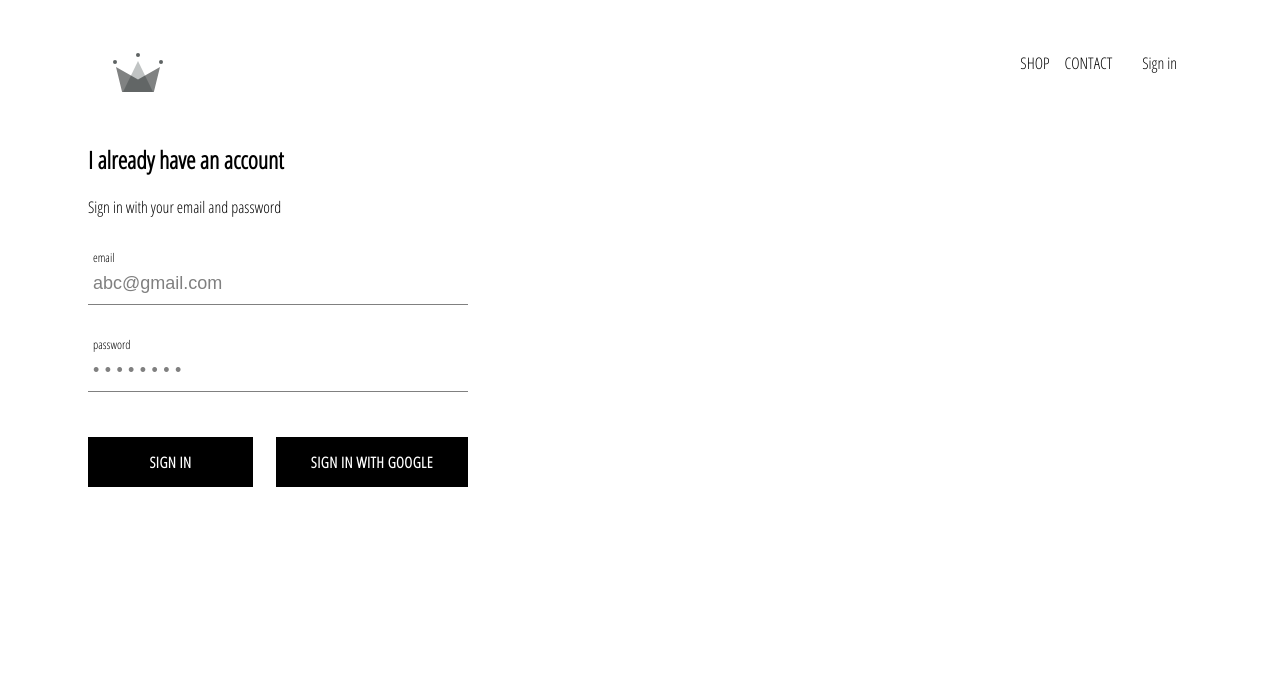
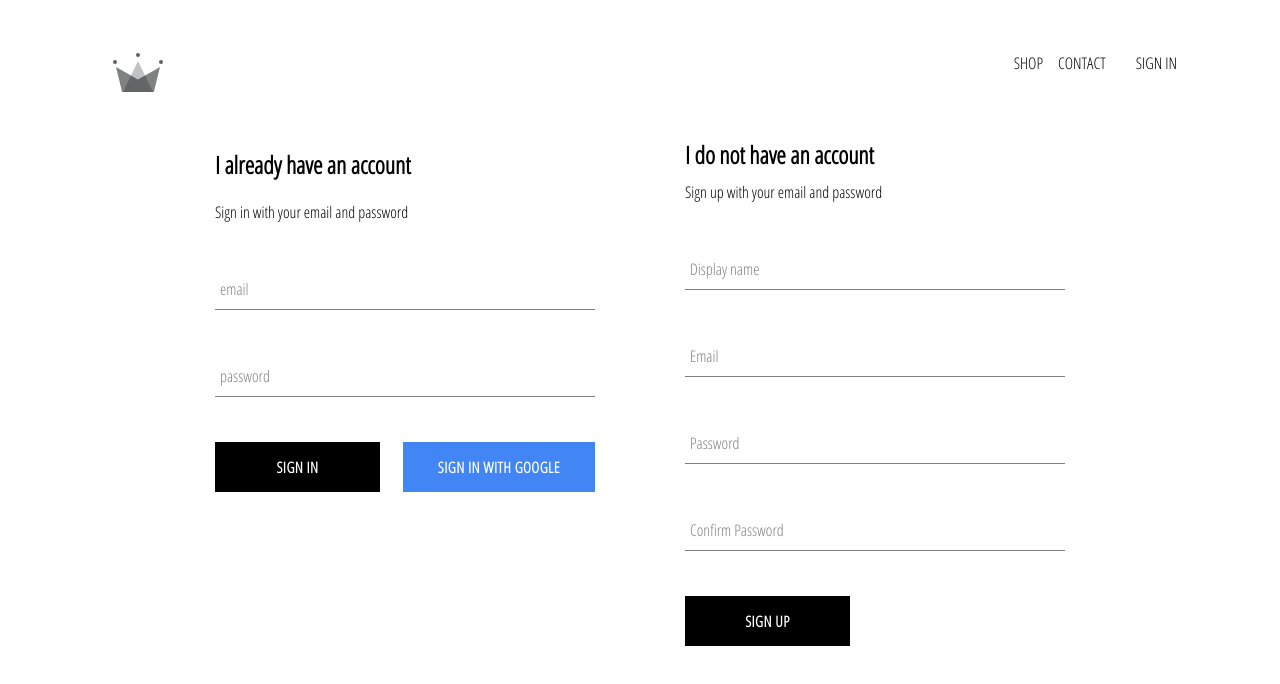
Before and after one commit to Addy2012/Lootlo, a React app: page /signinsignup in a window 1280 px wide. Shown: the top 684 px of the page. Built offline with nearby package versions, Linux system fonts and the light colour scheme; no server answers.

Commit message:
login signup functionality done

```diff
--- a/src/App.js
+++ b/src/App.js
@@ -5,7 +5,7 @@
 import ShopPage from './pages/shop/shop';
 import Header from './components/header/header';
 import SignInAndSignUpPage from './pages/sign-in-and-sign-up/sign-in-and-sign-up';
-import { auth } from './firebase/firebase.util';
+import { auth , createUserProfileDocument } from './firebase/firebase.util';
 
 class App extends Component {
   constructor(){
@@ -17,12 +17,23 @@
   unSubscribeFromAuth=null
 
   componentDidMount(){
-    this.unSubscribeFromAuth=auth.onAuthStateChanged(user =>{
-      this.setState({
-        currentUser:user
-      })
-      console.log(user);
-      })
+    this.unSubscribeFromAuth=auth.onAuthStateChanged(async userAuth =>{
+      if(userAuth){
+        const userRef = await createUserProfileDocument(userAuth);
+        userRef.onSnapshot(snapShot => {
+          this.setState({
+            currentUser:{
+              id : snapShot.id,
+              ...snapShot.data()
+            }
+          })
+        });
+      }
+
+
+
+      this.setState({ currentUser:userAuth });
+    });
   }
 
   componentWillUnmount(){
--- a/src/components/custom-button/custom-button.css
+++ b/src/components/custom-button/custom-button.css
@@ -19,7 +19,7 @@
     color: black;
     border: 1px solid black;
 }
-.custom-button .google-sign-in{
+.google-sign-in{
     background-color: #4285f4;
     color: white;
 }
--- a/src/components/header/header.js
+++ b/src/components/header/header.js
@@ -20,7 +20,7 @@
             {
                 currentUser ?
                 (<div className="option" onClick={()=>auth.signOut()}>SIGN OUT</div>) :
-                (<Link to='./signinsignup'  className="option">Sign in</Link>)
+                (<Link to='./signinsignup'  className="option">SIGN IN</Link>)
             }
         </div>
     </div>
--- a/src/components/signIn/signIn.js
+++ b/src/components/signIn/signIn.js
@@ -2,27 +2,40 @@
 import './signIn.css';
 import FormInput from '../formInput/form-Input';
 import CustomButton from '../custom-button/custom-button';
-import { signInWithGoogle } from '../../firebase/firebase.util';
+import { auth,signInWithGoogle } from '../../firebase/firebase.util';
 
 class SignIn extends Component {
     constructor(props){
         super(props)
         this.state={
-            email:"abc@gmail.com",
-            password:"Addy@123"
+            email:"",
+            password:""
         }
     }
-    handleSubmit=event=>{
+    handleSubmit=async event=>{
         event.preventDefault();
-        this.setState({
-            email:"",
-            password:""
-        })
+        const { email, password } = this.state;
+
+        try {
+            await auth.signInWithEmailAndPassword(email,password)
+            this.setState({ email:"",password:""})
+        } catch (error) {
+            console.log(error)
+        }
+        // await auth.signInWithEmailAndPassword(email,password)
+        // .then(function(userSingInned){
+        //     alert("signup successful")
+        // })
+        // .catch(function(error){
+        //     alert("there is an error")
+        // })
+
+
     }
-    handleChange=event=>{
+    handleChange= event =>{
         const { name , value} = event.target
         this.setState({
-            [name]:value
+            [name] : value
         })
     }
     render() {
@@ -44,7 +57,7 @@
                     handleChange={this.handleChange}
                     required />
                     <div className="buttons">
-                        <CustomButton type="submit">Sign In</CustomButton>
+                        <CustomButton type="submit">SIGN IN</CustomButton>
                         <CustomButton onClick={signInWithGoogle} isGoogleSignIn>
                             Sign in with Google
                         </CustomButton>
--- a/src/components/signUp/signUp.css
+++ b/src/components/signUp/signUp.css
@@ -0,0 +1,8 @@
+.sign-up {
+    display: flex;
+    flex-direction: column;
+    width: 380px;
+}
+.sign-up .title {
+    margin: 10px 0;
+}
--- a/src/components/signUp/signUp.js
+++ b/src/components/signUp/signUp.js
@@ -1,10 +1,91 @@
 import React, { Component } from 'react';
+import { auth , createUserProfileDocument } from '../../firebase/firebase.util';
+
 import './signUp.css';
+import FormInput from '../formInput/form-Input';
+import CustomButton from '../custom-button/custom-button';
 class signUp extends Component {
+    constructor(){
+        super();
+        this.state={
+            displayName:'',
+            email:'',
+            password:'',
+            confirmPassword:''
+        }
+    }
+    handleChange=event=>{
+        const { name , value} = event.target
+        this.setState({
+            [name]:value
+        })
+    }
+    handleSubmit=async event=> {
+        event.preventDefault()
+        const { displayName ,email ,password ,confirmPassword}=this.state
+        if(password!==confirmPassword){
+            alert("Password is not same")
+            return
+        }
+        try {
+            const { user } = await auth.createUserWithEmailAndPassword(
+                email,
+                password
+            )
+            createUserProfileDocument(user,  {displayName}  )
+
+            this.setState({
+                displayName:'',
+                email:'',
+                password:'',
+                confirmPassword:''
+            })
+
+        } catch (error) {
+            console.log("Error is "+error);
+        }
+    }
     render() {
+        const { displayName ,email ,password ,confirmPassword}=this.state
         return (
-            <div>
-
+            <div className='sign-up'>
+                <h2 className='title'>I do not have an account</h2>
+                <span>Sign up with your email and password</span>
+                <form className='sign-up-form' onSubmit={this.handleSubmit}>
+                    <FormInput
+                        type='text'
+                        name='displayName'
+                        value={displayName}
+                        onChange={this.handleChange}
+                        label='Display name'
+                        required
+                    />
+                    <FormInput
+                        type='email'
+                        name='email'
+                        value={email}
+                        onChange={this.handleChange}
+                        label='Email'
+                        required
+                    />
+                    <FormInput
+                        type='password'
+                        name='password'
+                        value={password}
+                        onChange={this.handleChange}
+                        label='Password'
+                        required
+                    />
+                    <FormInput
+                        type='password'
+                        name='confirmPassword'
+                        value={confirmPassword}
+                        onChange={this.handleChange}
+                        label='Confirm Password'
+                        required
+                    />
+                    <CustomButton type='submit'>Sign Up</CustomButton>
+                </form>
             </div>
         );
     }
--- a/src/firebase/firebase.util.js
+++ b/src/firebase/firebase.util.js
@@ -12,13 +12,42 @@
     appId: "1:700474461605:web:0240e755c192931eaf6c4c",
     measurementId: "G-20R4T5D0ZZ"
   };
-
 firebase.initializeApp(config);
 
+export const createUserProfileDocument = async (userAuth, additionalData)=>{
+  if(!userAuth) return;
+
+  const userRef = firestore.doc(`users/${userAuth.uid}`);
+
+  const snapshot = await userRef.get();
+
+  if (!snapshot.exists){
+    const { displayName, email } = userAuth;
+    const createdAt= new Date();
+
+    try {
+      await userRef.set({
+        displayName,
+        email,
+        createdAt,
+        ...additionalData
+      });
+    } catch (error) {
+      console.log(error)
+    }
+
+  }
+  return userRef;
+}
+
 export const auth=firebase.auth();
+
 export const firestore=firebase.firestore();
 
 const provider = new firebase.auth.GoogleAuthProvider();
+
 provider.setCustomParameters({ prompt: 'select_account' });
-export const signInWithGoogle = () => auth.signInWithPopup(provider)
+
+export const signInWithGoogle = () => auth.signInWithPopup(provider);
+
 export default firebase;
--- a/src/pages/sign-in-and-sign-up/sign-in-and-sign-up.css
+++ b/src/pages/sign-in-and-sign-up/sign-in-and-sign-up.css
@@ -0,0 +1,6 @@
+.sign-in-and-sign-up {
+    width: 850px;
+    display: flex;
+    justify-content: space-between;
+    margin: 30px auto;
+  }
--- a/src/pages/sign-in-and-sign-up/sign-in-and-sign-up.js
+++ b/src/pages/sign-in-and-sign-up/sign-in-and-sign-up.js
@@ -1,10 +1,14 @@
 import React from 'react';
 import './sign-in-and-sign-up.css';
 import SignIn from '../../components/signIn/signIn';
+import SignUp from '../../components/signUp/signUp';
 
 
 const SignInAndSignUpPage=()=>(
-    <SignIn />
+    <div className='sign-in-and-sign-up'>
+        <SignIn />
+        <SignUp />
+    </div>
 )
 
 export default SignInAndSignUpPage
```
